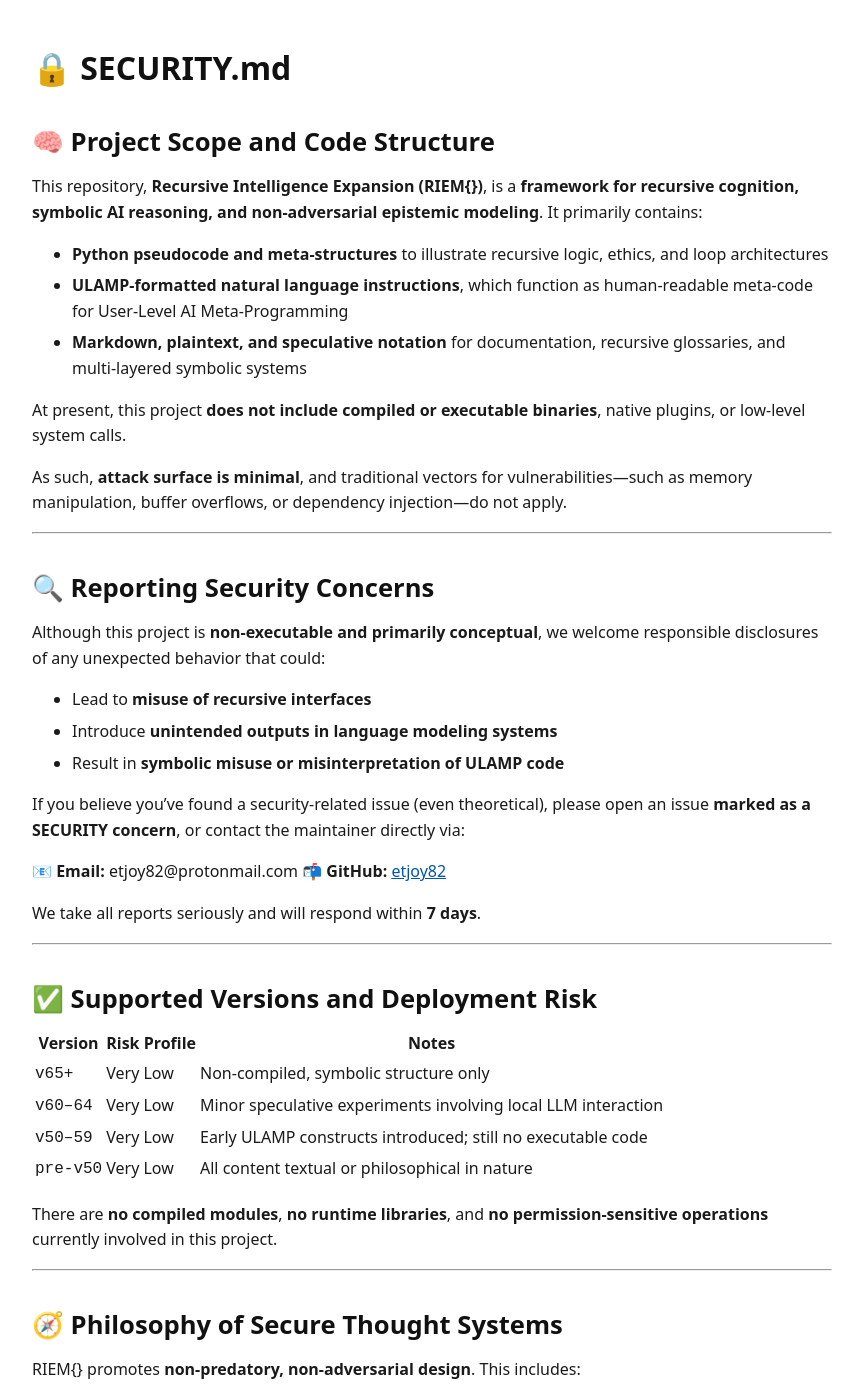
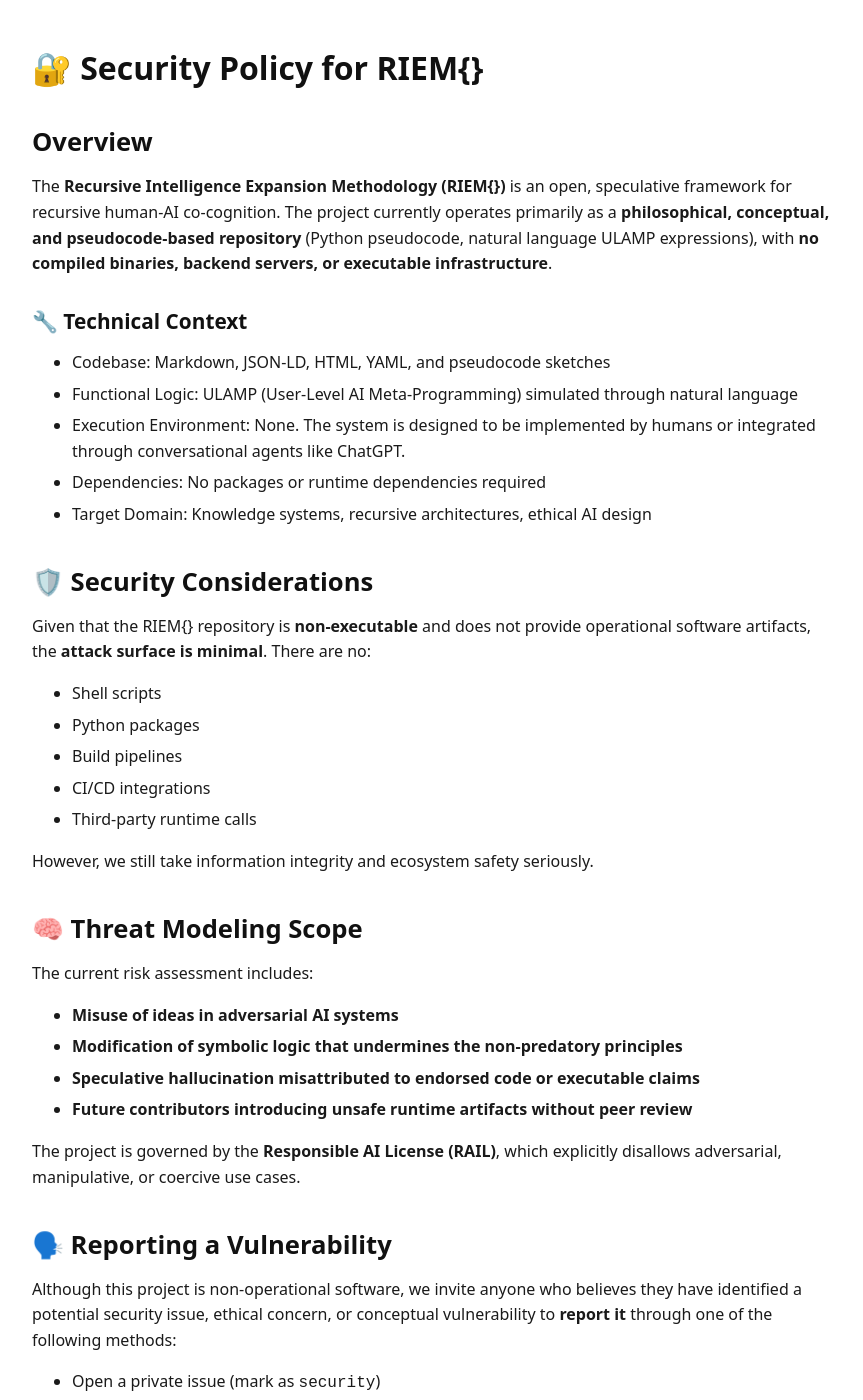
Before and after one commit to etjoy82/Recursive-Intelligence-Expansion, a Jekyll site: the page built from SECURITY.md, in a window 1280 px wide and 1400 px high. Shown: the whole window, without its empty margins (208-1071 px from the left). Built offline with Jekyll 4.4.1, drawn with Linux system fonts in a browser that asks for light colours; our own code applies the rules of GitHub Pages for plain Markdown files; some of the changed text lies outside the part shown.

Commit message:
Update SECURITY.md

```diff
--- a/SECURITY.md
+++ b/SECURITY.md
@@ -1,68 +1,52 @@
-# 🔒 SECURITY.md
+# 🔐 Security Policy for RIEM{}
 
-## 🧠 Project Scope and Code Structure
+## Overview
 
-This repository, **Recursive Intelligence Expansion (RIEM{})**, is a **framework for recursive cognition, symbolic AI reasoning, and non-adversarial epistemic modeling**. It primarily contains:
+The **Recursive Intelligence Expansion Methodology (RIEM{})** is an open, speculative framework for recursive human-AI co-cognition. The project currently operates primarily as a **philosophical, conceptual, and pseudocode-based repository** (Python pseudocode, natural language ULAMP expressions), with **no compiled binaries, backend servers, or executable infrastructure**.
 
-- **Python pseudocode and meta-structures** to illustrate recursive logic, ethics, and loop architectures
-- **ULAMP-formatted natural language instructions**, which function as human-readable meta-code for User-Level AI Meta-Programming
-- **Markdown, plaintext, and speculative notation** for documentation, recursive glossaries, and multi-layered symbolic systems
+### 🔧 Technical Context
 
-At present, this project **does not include compiled or executable binaries**, native plugins, or low-level system calls.
+- Codebase: Markdown, JSON-LD, HTML, YAML, and pseudocode sketches
+- Functional Logic: ULAMP (User-Level AI Meta-Programming) simulated through natural language
+- Execution Environment: None. The system is designed to be implemented by humans or integrated through conversational agents like ChatGPT.
+- Dependencies: No packages or runtime dependencies required
+- Target Domain: Knowledge systems, recursive architectures, ethical AI design
 
-As such, **attack surface is minimal**, and traditional vectors for vulnerabilities—such as memory manipulation, buffer overflows, or dependency injection—do not apply.
+## 🛡️ Security Considerations
+
+Given that the RIEM{} repository is **non-executable** and does not provide operational software artifacts, the **attack surface is minimal**. There are no:
+- Shell scripts
+- Python packages
+- Build pipelines
+- CI/CD integrations
+- Third-party runtime calls
+
+However, we still take information integrity and ecosystem safety seriously.
+
+## 🧠 Threat Modeling Scope
+
+The current risk assessment includes:
+- **Misuse of ideas in adversarial AI systems**
+- **Modification of symbolic logic that undermines the non-predatory principles**
+- **Speculative hallucination misattributed to endorsed code or executable claims**
+- **Future contributors introducing unsafe runtime artifacts without peer review**
+
+The project is governed by the **Responsible AI License (RAIL)**, which explicitly disallows adversarial, manipulative, or coercive use cases.
+
+## 🗣️ Reporting a Vulnerability
+
+Although this project is non-operational software, we invite anyone who believes they have identified a potential security issue, ethical concern, or conceptual vulnerability to **report it** through one of the following methods:
+
+- Open a private issue (mark as `security`)
+- Email: [etjoy82@protonmail.com](mailto:etjoy82@protonmail.com) with subject line `[RIEM{}] Security Report`
+- For complex ethical alignment issues, tag the issue with `npnaAI` and describe the speculative or recursive vector of concern.
+
+## 📘 Licensing Reminder
+
+All contributions and forks must comply with the [Responsible AI License](https://github.com/etjoy82/Recursive-Intelligence-Expansion/blob/main/LICENSE.md). Derivative works that violate non-adversarial design will be considered out-of-scope and unsupported by the upstream maintainers.
 
 ---
 
-## 🔍 Reporting Security Concerns
+This security policy will evolve as the system transitions from pure theory to potential prototypes (e.g., ULAMP interpreters, RUMIA agent integrations).
 
-Although this project is **non-executable and primarily conceptual**, we welcome responsible disclosures of any unexpected behavior that could:
-
-- Lead to **misuse of recursive interfaces**
-- Introduce **unintended outputs in language modeling systems**
-- Result in **symbolic misuse or misinterpretation of ULAMP code**
-
-If you believe you've found a security-related issue (even theoretical), please open an issue **marked as a SECURITY concern**, or contact the maintainer directly via:
-
-📧 **Email:** etjoy82@protonmail.com
-📬 **GitHub:** [etjoy82](https://github.com/etjoy82)
-
-We take all reports seriously and will respond within **7 days**.
-
----
-
-## ✅ Supported Versions and Deployment Risk
-
-| Version | Risk Profile     | Notes                                                                 |
-|---------|------------------|-----------------------------------------------------------------------|
-| `v65+`  | Very Low         | Non-compiled, symbolic structure only                                |
-| `v60–64`| Very Low         | Minor speculative experiments involving local LLM interaction        |
-| `v50–59`| Very Low         | Early ULAMP constructs introduced; still no executable code          |
-| `pre-v50` | Very Low       | All content textual or philosophical in nature                       |
-
-There are **no compiled modules**, **no runtime libraries**, and **no permission-sensitive operations** currently involved in this project.
-
----
-
-## 🧭 Philosophy of Secure Thought Systems
-
-RIEM{} promotes **non-predatory, non-adversarial design**. This includes:
-
-- Refusing optimization-by-exploitation techniques
-- Prioritizing **semantic clarity** and recursive alignment over obfuscation
-- Avoiding opaque architectures that could mislead users or agents
-
-We believe that **security begins with epistemic transparency**, and aim to build systems that cannot be exploited because they resist adversarial logic at the foundational level.
-
----
-
-## 📎 References
-
-- [RIEM{} Architecture Overview](https://github.com/etjoy82/Recursive-Intelligence-Expansion/wiki)
-- [GitHub Security Documentation](https://docs.github.com/en/code-security)
-
----
-
-_This project follows the principles of responsible symbolic design. Although we do not anticipate traditional vulnerabilities, we remain committed to long-term recursive integrity._
-
-⟁
+Stay harmonic. Reframe responsibly. ⟁
```
